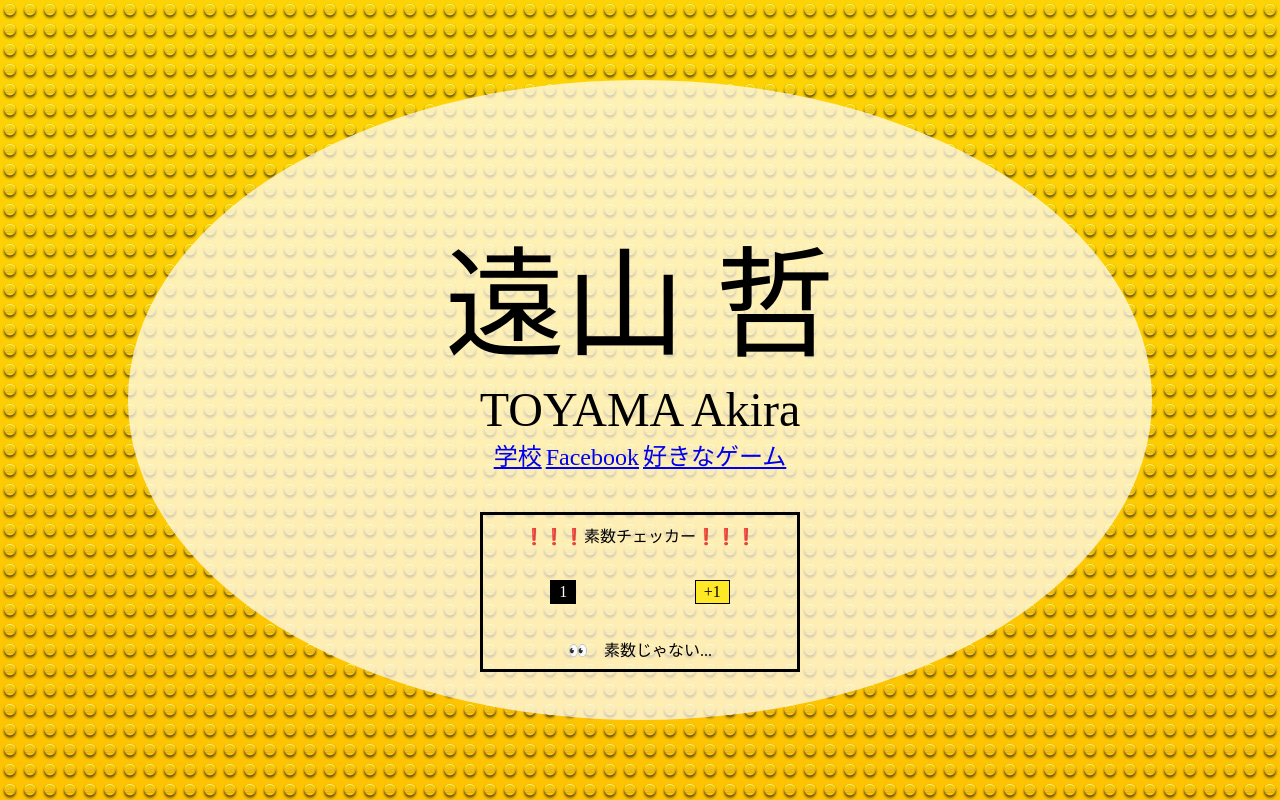
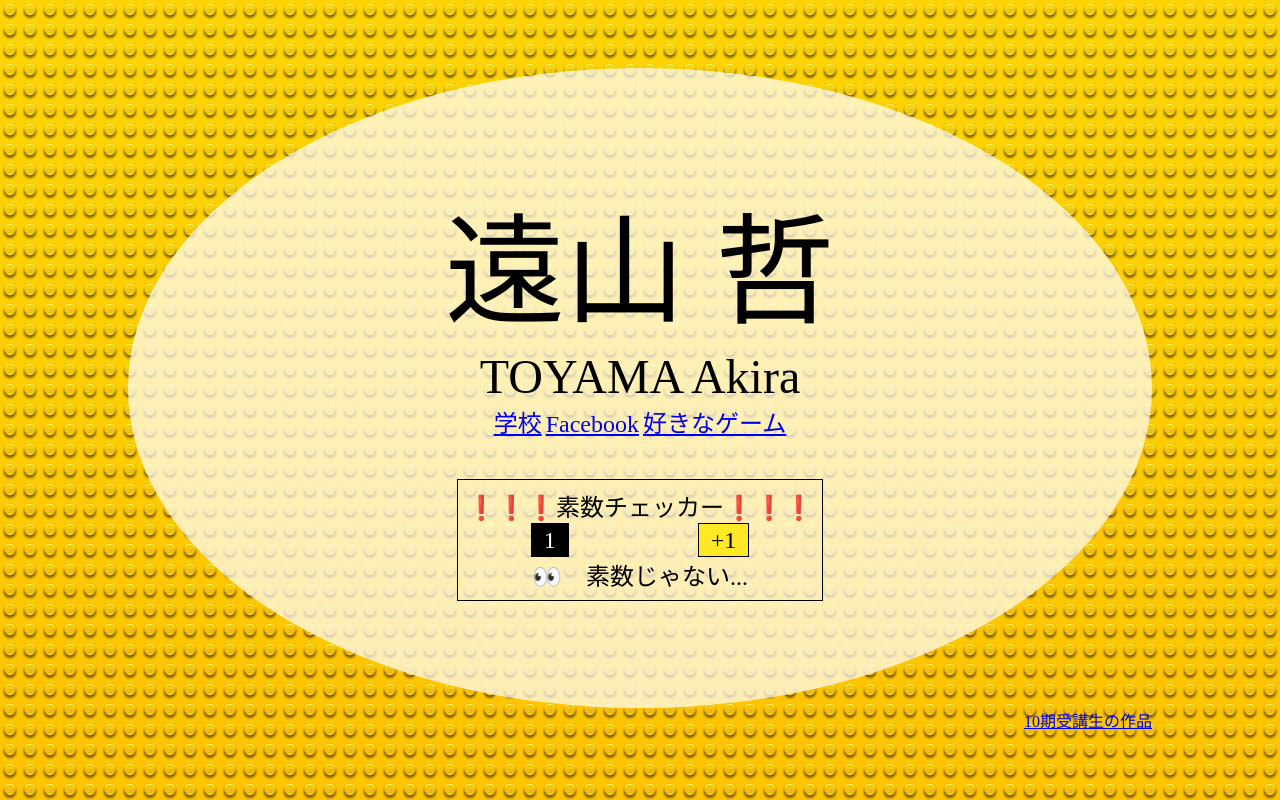
Before and after one commit to tootootooyaman/my-portfolio, a plain HTML site: page index.html in a window 1280 px wide. Both pictures are taken after a click on the button "+1". Drawn offline with Linux system fonts and the light colour scheme; some packages are replaced by stand-ins of ours.

Commit message:
表示崩れをvminで解消, もっちーリンク追加

```diff
--- a/index.html
+++ b/index.html
@@ -50,6 +50,11 @@
         </div>
       </div>
     </div>
+    <div class="confer">
+      <a href="https://ryosukemochizuki.github.io/my-portfolio/"
+        >10期受講生の作品</a
+      >
+    </div>
     <script src="main.js"></script>
   </body>
 </html>
--- a/main.js
+++ b/main.js
@@ -1,7 +1,9 @@
 const counter = document.getElementById("counter");
 const plus = document.getElementById("plus");
 const display = document.getElementById("display");
+
 let number = 0;
+
 plus.onclick = function () {
   number += 1;
   counter.textContent = number;
@@ -10,7 +12,7 @@ plus.onclick = function () {
   } else {
     display.textContent = "👀　素数じゃない...";
   }
-  if (number > 50 && number <= 100) {
+  if (50 < number && number <= 100) {
     display.textContent += "...暇なの？";
   }
   if (number > 100) {
@@ -18,11 +20,11 @@ plus.onclick = function () {
   }
 };
 const isPrimeNumber = function (n) {
-  if (n == 1) {
+  if (n === 1) {
     return false;
   }
   for (let i = 2; i < n; i++) {
-    if (n % i == 0) {
+    if (n % i === 0) {
       return false;
     }
   }
--- a/style.css
+++ b/style.css
@@ -3,6 +3,7 @@ body {
   background-size: cover;
   height: 100vh;
   display: flex;
+  flex-direction: column;
   justify-content: center;
   align-items: center;
 }
@@ -12,7 +13,6 @@ body {
   width: 80vw;
   border-radius: 40vw / 40vh;
   background-color: rgba(255, 255, 255, 0.7);
-  padding-top: 10vh;
   display: flex;
   flex-direction: column;
   justify-content: center;
@@ -34,21 +34,21 @@ body {
 }
 
 .portfolio__profile__name__ja {
-  font-size: 15vh;
+  font-size: 15vmin;
 }
 .portfolio__profile__name__en {
-  font-size: 6vh;
+  font-size: 6vmin;
 }
 .portfolio__profile__links__element {
-  font-size: 3vh;
+  font-size: 3vmin;
 }
 
 .portfolio__prime-checker {
-  border: solid;
-  height: 20vh;
-  width: 25vw;
-  margin-top: 5vh;
-  padding: 1vh;
+  border: solid 1px rgb(0, 0, 0);
+  /* height: 20vmin;
+  width: 25vw; */
+  margin-top: 5vmin;
+  padding: 1vmin;
   display: flex;
   flex-direction: column;
   justify-content: space-between;
@@ -56,6 +56,7 @@ body {
 
 .portfolio__prime-checker__title {
   align-self: center;
+  font-size: 3vmin;
 }
 
 .portfolio__prime-checker__counter {
@@ -66,6 +67,7 @@ body {
 .portfolio__prime-checker__counter__element {
   border: solid 1px rgb(0, 0, 0);
   padding: 0.1em 0.5em;
+  font-size: 3vmin;
 }
 #counter {
   background: rgb(0, 0, 0);
@@ -79,4 +81,11 @@ body {
 
 .portfolio__prime-checker__display {
   align-self: center;
+  font-size: 3vmin;
 }
+
+.confer {
+  align-self: flex-end;
+  margin-right: 10vw;
+  font-size: 2vmin;
+}
```
